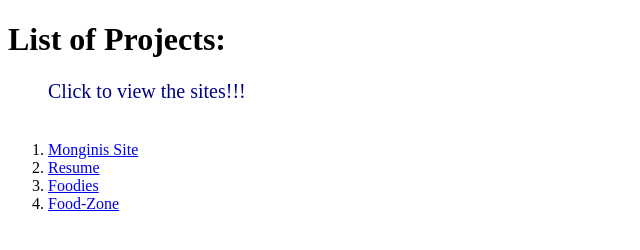
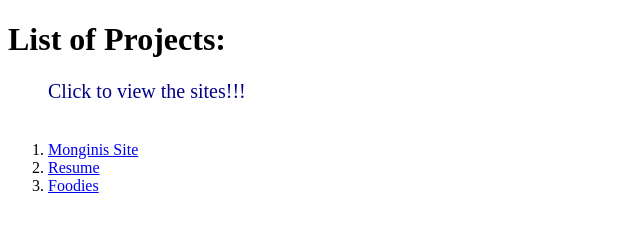
Before and after one commit to VaishnaviVirkud/Projects, a plain HTML site: page index.html in a window 1280 px wide. Shown: the whole page, without its empty margins (0-640 px from the left). Drawn offline with Linux system fonts and the light colour scheme.

Commit message:
Update index.html

```diff
--- a/index.html
+++ b/index.html
@@ -20,9 +20,6 @@
         <li type="1" >
             <a href="Foodies/index.html" target="_blank"> Foodies </a>
         </li>
-        <li type="1" >
-            <a href="Food-Zone/index.html" target="_blank"> Food-Zone </a>
-        </li>
 
     </ul>
 </body>
```
